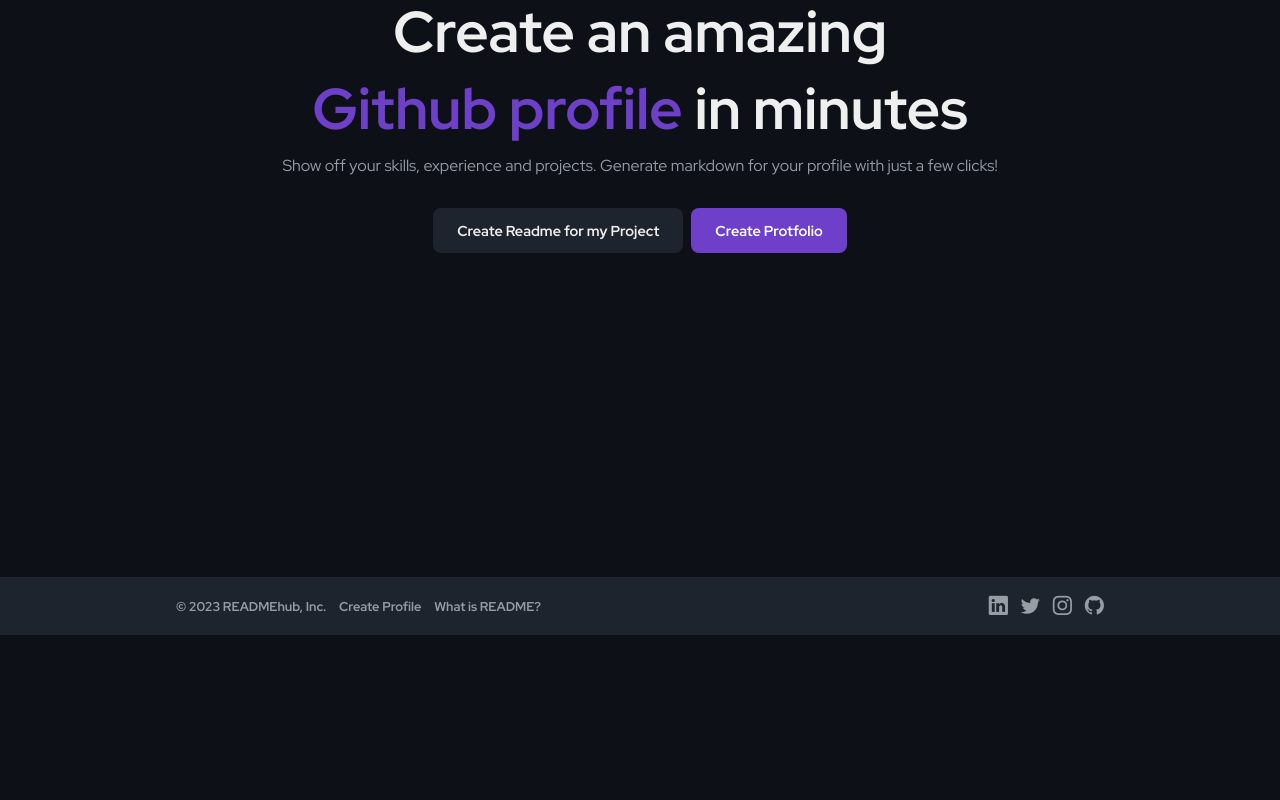
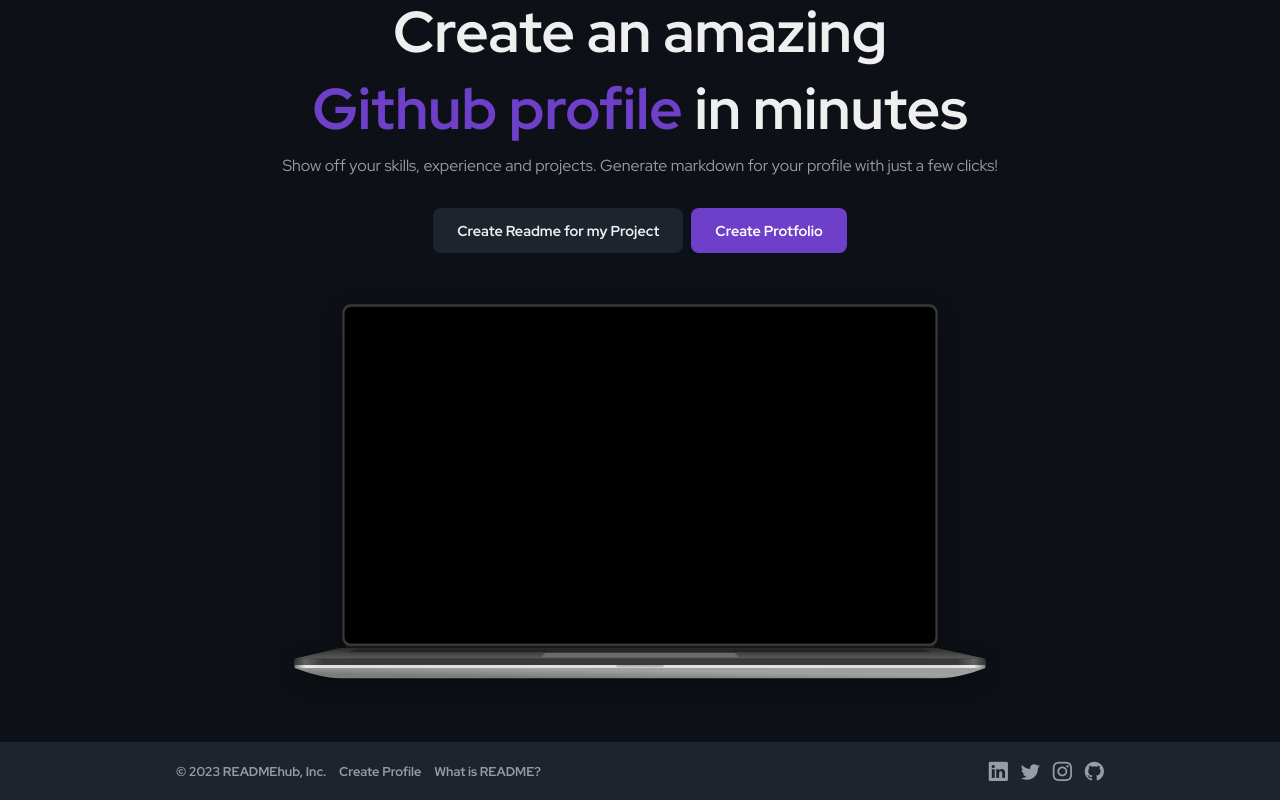
Before and after one commit to neginsoleimani/readmehub, a React (Create React App) app in the folder readmehub/: page / in a window 1280 px wide. Shown: the part 266-1066 px from the top of the page. Before the commit the page ends 901 px from the top, so only its background shows below. Built offline with nearby package versions, Linux system fonts and the light colour scheme.

Commit message:
Update Homepage section
Co-Authored-By: Negin Soleimani <93515627+neginsoleimani@users.noreply.github.com>

```diff
--- a/readmehub/src/components/navbar/navbar.css
+++ b/readmehub/src/components/navbar/navbar.css
@@ -29,7 +29,7 @@
 
 /*=============== MEDIA QUERIES ===============*/
 /*========== Small devices ==========*/
-@media screen and (max-width:600px) {
+@media screen and (max-width:750px) {
 
     .navbar{
         padding: 1.5rem;
--- a/readmehub/src/globalstyle/index.css
+++ b/readmehub/src/globalstyle/index.css
@@ -108,7 +108,6 @@ i{
 /*=============== REUSABLE CSS CLASSES ===============*/
 .container {
   margin: 0 11rem;
-  height: 90vh;
 }
 
 
--- a/readmehub/src/pages/homepage/HomePage.jsx
+++ b/readmehub/src/pages/homepage/HomePage.jsx
@@ -1,6 +1,7 @@
 import React from "react";
 import { Link } from "react-router-dom";
 import "./homepage.css";
+import Laptop from "../../asset/images/laptop.svg";
 
 // Components
 import Navbar from "../../components/navbar/Navbar";
@@ -26,16 +27,18 @@ export default function HomePage() {
           </div>
 
           <div className="homepage__btns">
-            <Link
-              to="/readme/project"
-              className="secondary-btn project__btn"
-            >
-             Create Readme for my Project
+            <Link to="/readme/project" className="secondary-btn project__btn">
+              Create Readme for my Project
             </Link>
             <Link to="/readme/protfolio" className="primary-btn protfolio__btn">
               Create Protfolio
             </Link>
           </div>
+
+          <div className="homepage__image-box">
+            <img src={Laptop} alt="laptop" className="homepage__image" />
+          </div>
+
         </div>
       </div>
       <Footer />
--- a/readmehub/src/pages/homepage/homepage.css
+++ b/readmehub/src/pages/homepage/homepage.css
@@ -31,10 +31,21 @@
 
 }
 
+.homepage__image-box{
+    display: flex;
+    align-items: center;
+    justify-content: center;
+
+}
+
+.homepage__image{
+    width: 80%;
+}
+
 
 /*=============== MEDIA QUERIES ===============*/
 /*========== Small devices ==========*/
-@media screen and (max-width:600px) {
+@media screen and (max-width:750px) {
 
 
 
```
Also changed, not shown: readmehub/src/asset/images/laptop.svg (added).
